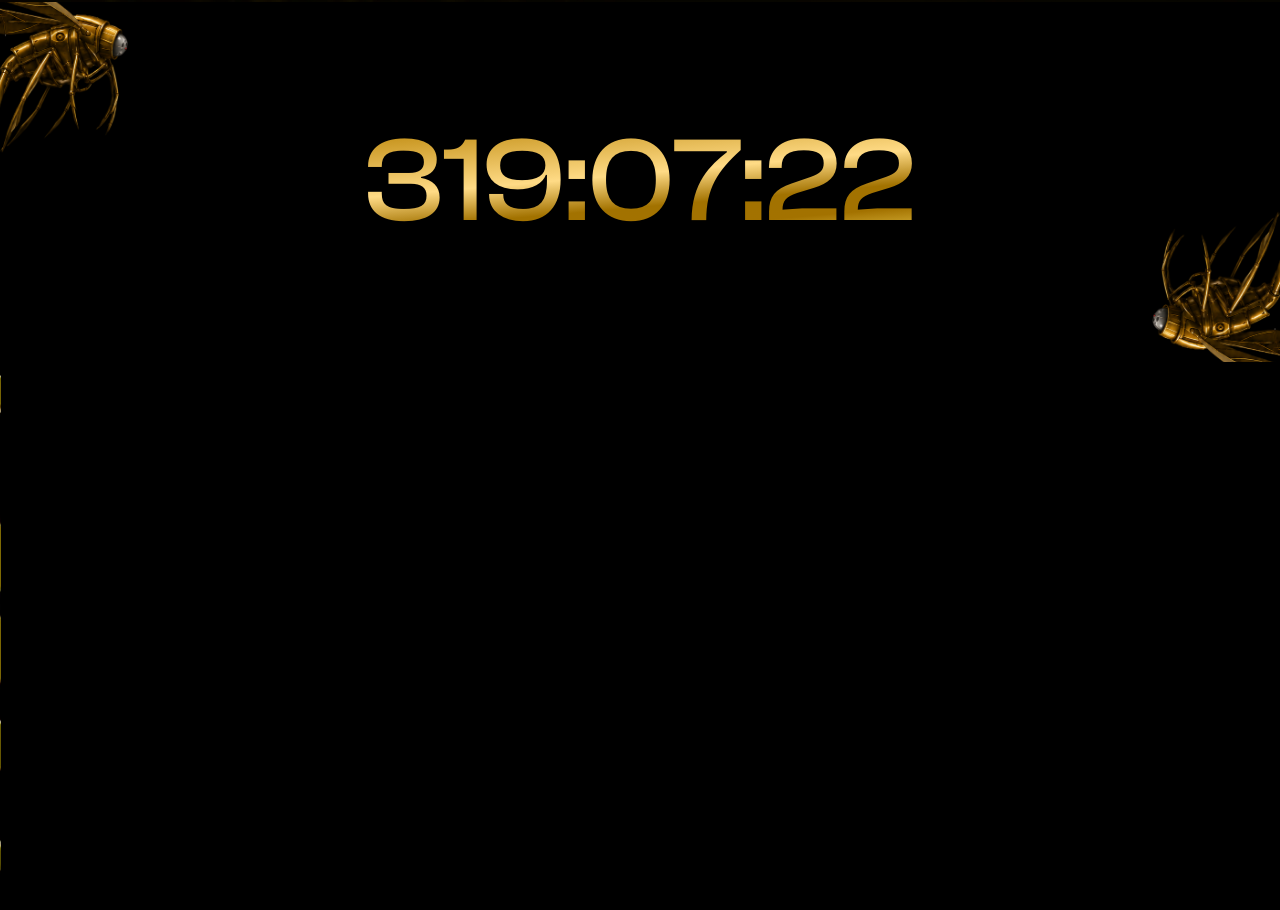
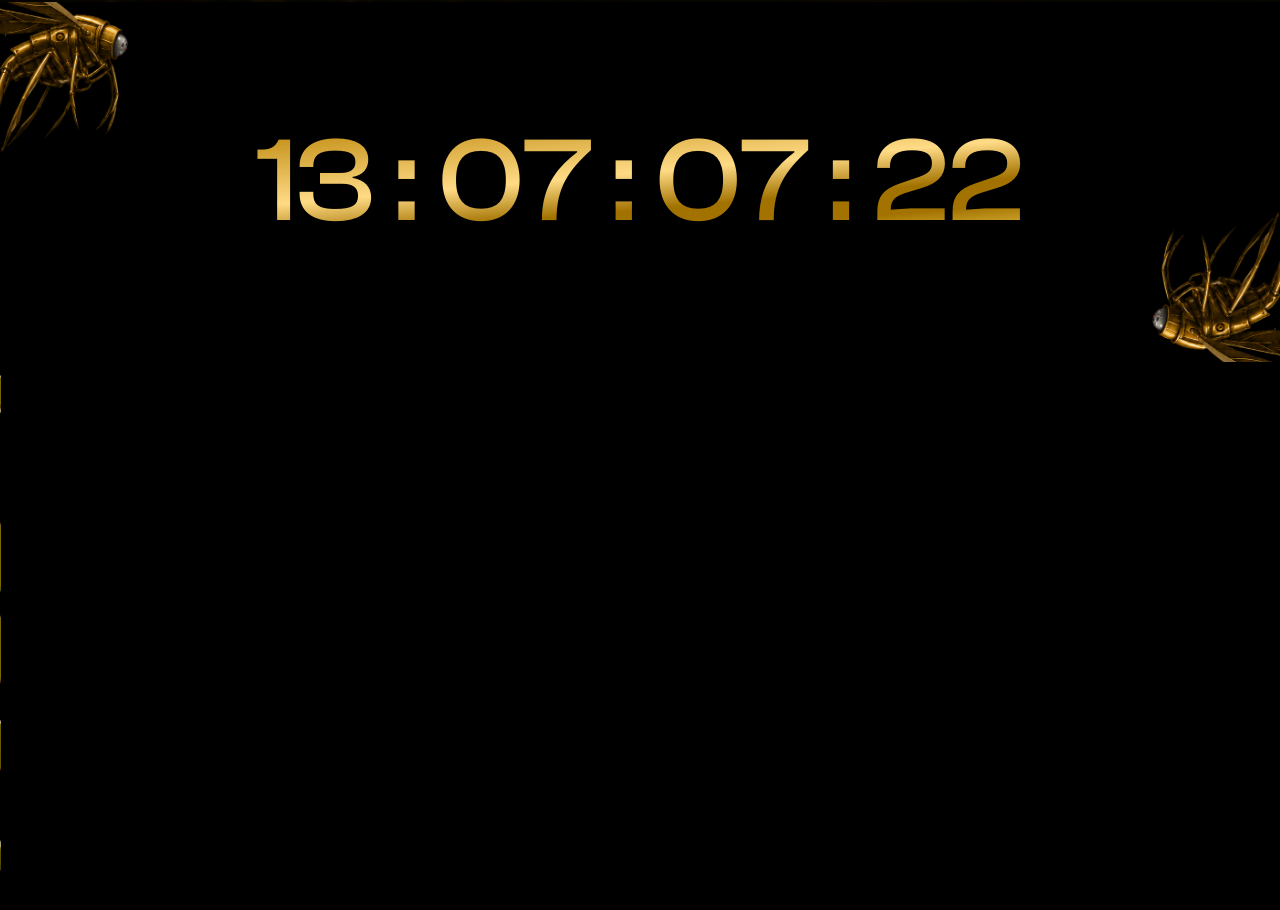
Before and after one commit to callmesidhu/React-Drishti26-web, a React (Vite) app in the folder client/: page / in a window 1280 px wide. Shown: the part 798-1708 px from the top of the page. Built offline with nearby package versions, Linux system fonts and the light colour scheme; a web font is replaced by a local one.

Commit message:
adjust timer

```diff
--- a/client/src/components/landing/Countdown.jsx
+++ b/client/src/components/landing/Countdown.jsx
@@ -7,13 +7,20 @@ const getTimeRemaining = () => Math.max(0, EVENT_DATE.getTime() - Date.now());
 
 const formatTime = (milliseconds) => {
   const totalSeconds = Math.floor(milliseconds / 1000);
-  const hours = Math.floor(totalSeconds / 3600);
+  const days = Math.floor(totalSeconds / 86400);
+  const hours = Math.floor((totalSeconds % 86400) / 3600);
   const minutes = Math.floor((totalSeconds % 3600) / 60);
   const seconds = totalSeconds % 60;
+  const timeUnits = [hours, minutes, seconds]
+    .map((value) => String(value).padStart(2, "0"));
 
-  return [hours, minutes, seconds]
+  if (days < 1) {
+    return timeUnits.join(" : ");
+  }
+
+  return [days, ...timeUnits]
     .map((value) => String(value).padStart(2, "0"))
-    .join(":");
+    .join(" : ");
 };
 
 export default function Countdown() {
```
